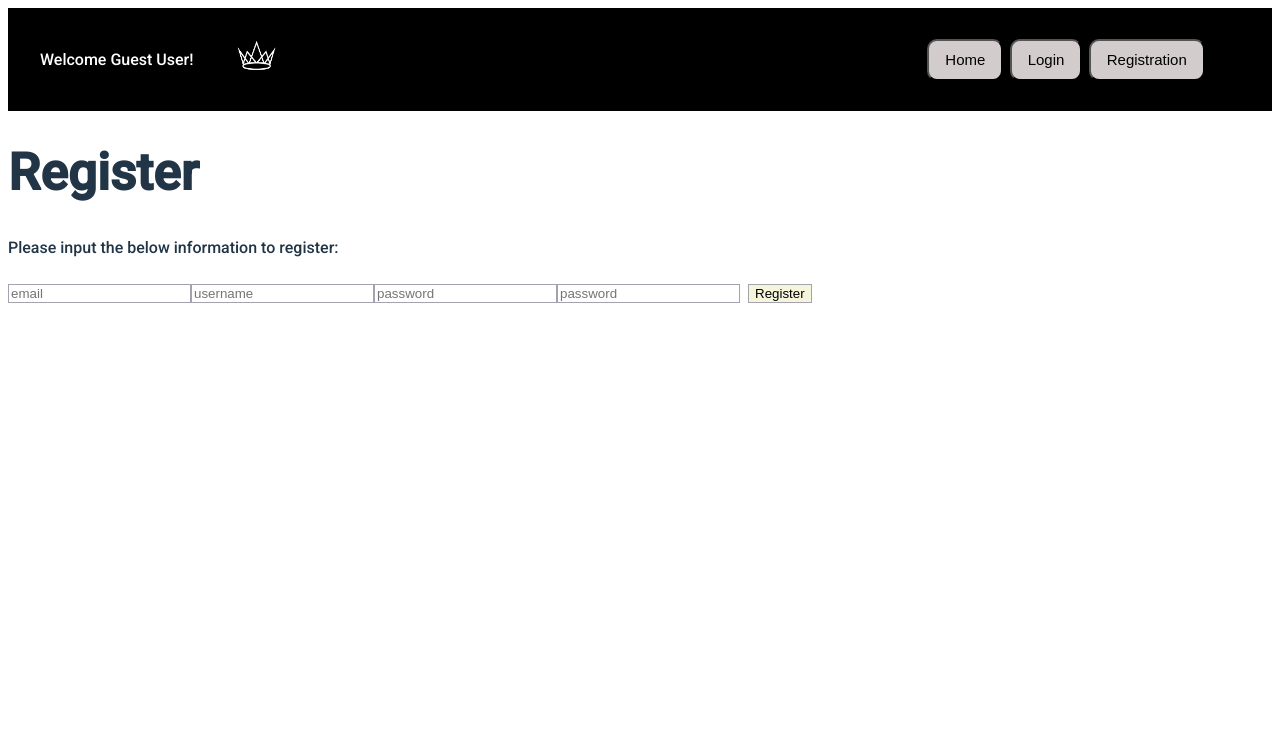
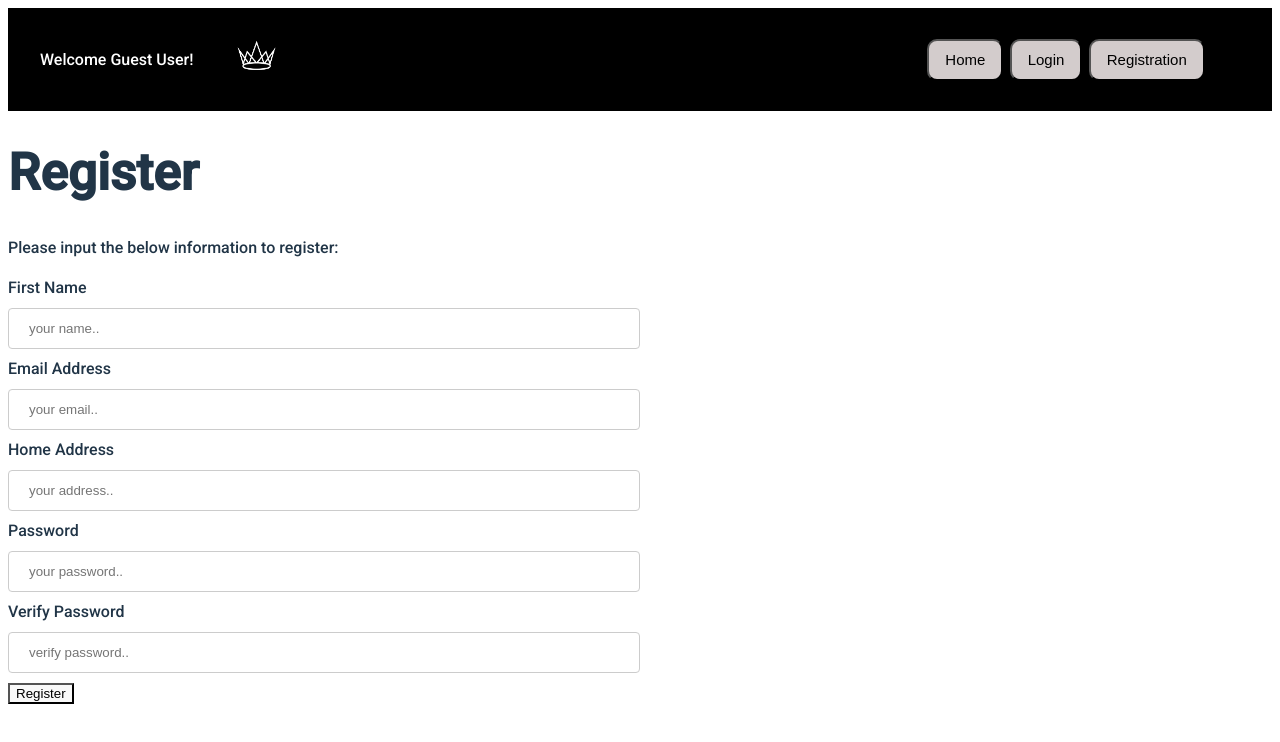
Before and after one commit to ticket-kings/movie-theatre-system-frontend, a React (Vite) app: page /register in a window 1280 px wide. Shown: the top 742 px of the page. Built offline with nearby package versions, Linux system fonts and the light colour scheme.

Commit message:
registration and login done - apart from credit card

```diff
--- a/src/Components/Header/Header.jsx
+++ b/src/Components/Header/Header.jsx
@@ -1,11 +1,21 @@
-import React, { useState } from "react";
+import React, { useCallback, useState } from "react";
 import "./header.css";
 
 import { useNavigate } from "react-router-dom";
 import crownLogo from "../../Assets/crownlogowhite.jpg";
 
 export const Header = () => {
-  const [isLoggedIn, setIsLoggedIn] = useState(false);
+  const [isLoggedIn, setIsLoggedIn] = useState(false); //useToggle();
+
+  // const updateLogin = () => {
+  //   if (sessionStorage.getItem("isLoggedIn") != 1) {
+  //     setIsLoggedIn(true);
+  //   }
+  //   console.log("test")
+  // }
+
+  // updateLogin();
+  // console.log(isLoggedIn)
 
   const navigate = useNavigate();
 
@@ -25,3 +35,14 @@ export const Header = () => {
     </div>
   );
 };
+
+// const useToggle = (initialState = false) => {
+//   // Initialize the state
+//   const [state, setState] = useState(initialState);
+
+//   // Define and memorize toggler function in case we pass down the component,
+//   // This function change the boolean value to it's opposite value
+//   const toggle = useCallback(() => setState(state => !state), []);
+
+//   return [state, toggle]
+// }
--- a/src/Pages/Loginpage/Loginpage.jsx
+++ b/src/Pages/Loginpage/Loginpage.jsx
@@ -2,11 +2,15 @@ import React, { useState } from 'react'
 import { Header } from '../../Components/Header/Header';
 import "./loginpage.css";
 
+import { useNavigate } from "react-router-dom";
+
 
 
 const Loginpage = () => {
+  const navigate = useNavigate();
   const [username, setUsername] = useState("Default username");
   const [password, setPassword] = useState("Default password");
+
 
   const signIn = async () => {
     console.log(username);
@@ -19,10 +23,18 @@ const Loginpage = () => {
         } else {
           sessionStorage.setItem("username", username);
           sessionStorage.setItem('password', password);
-          () => navigate("/"); // Not working? Need to navigate to homepage after login.
+          sessionStorage.setItem('isLoggedIn',true);
+          navigate('/');
           return response.json()
-        }})
-      .then((data) => console.log(data))
+        }
+      })
+      .then((data) => {
+        console.log(data)
+        let firstName = data.firstName;
+        let emailAddress = data.emailAddress;
+        sessionStorage.setItem("fistName", firstName);
+        sessionStorage.setItem('emailAddress', emailAddress);
+      })
       .catch((error) => {
         alert(error)
       });
--- a/src/Pages/Registrationpage/Registrationpage.jsx
+++ b/src/Pages/Registrationpage/Registrationpage.jsx
@@ -3,37 +3,63 @@ import { Header } from '../../Components/Header/Header';
 import "./registrationpage.css";
 
 const Registrationpage = () => {
-  const [username, setUsername] = useState("Default username");
+  const [name, setName] = useState("Default name");
   const [password, setPassword] = useState("Default password");
   const [verifiedPassword, setVerifiedPassword] = useState("Default password");
+  const [address, setAddress] = useState("Default Address");
+  const [email, setEmail] = useState("Default Email");
 
   const register = async () => {
-    console.log(username);
+    console.log(name);
     console.log(password);
     console.log(verifiedPassword);
 
-    let response = await fetch('http://localhost:8080/api/v1/user/registered')
-      .then((response) => response.json())
-      .then((data) => console.log(data))
+    if (name == 'Default name') {
+      alert("Please enter a valid name.")
+    } else if (email == "Default Email") {
+      alert("Please enter a valid email address")
+    } else if (address == "Default Address") {
+      alert("Please enter a valid address")
+    } else if (password == 'Default password') {
+      alert("Please enter a valid password.")
+    } else if (password != verifiedPassword) {
+      alert("Passwords do not match.")
+    } else {
+      let response = await fetch('http://localhost:8080/api/v1/user/registered', {
+        method: 'POST',
+        body: JSON.stringify({
+          id: null,
+          name: name,
+          emailAddress: email,
+          creditId: null,
+          credit: null,
+          cardId: null,
+          card: null,
+          address: address,
+          password: verifiedPassword
+        }),
+        headers: {
+          'Content-type': 'application/json; charset=UTF-8',
+        }
+      })
         .then((response) => {
           if (!response.ok) {
-          throw new Error('Incorrect Username and/ or Password');
+            throw new Error("Email address is already in use.")
           } else {
-          window.location.href = () => navigate("/");
+            alert("Congratulations " + name + "! You are now a registered user!")
+            return response.json()
           }
-        response.json()
+        }).catch((error) => {
+          alert(error);
         })
-      .then((data) => console.log(data))
-      .catch((error) => {
-        alert('Incorrect Username and/ or Password')
-      })
-    sessionStorage.setItem("username", username)
-    sessionStorage.setItem('password', password)
+        .then((data) => {
+          console.log(data)
+        });
+    }
   }
 
-
-const updateUsername = (e) => {
-  setUsername(e.target.value);
+  const updateName = (e) => {
+    setName(e.target.value);
   }
 
   const updatePassword = (e) => {
@@ -44,18 +70,41 @@ const updateVerifiedPassword = (e) => {
     setVerifiedPassword(e.target.value);
   }
 
+  const updateAddress = (e) => {
+    setAddress(e.target.value);
+  }
+
+  const updateEmail = (e) => {
+    setEmail(e.target.value);
+  }
+
   return (
     <div className="registration">
       <Header />
       <div>
         <h1>Register</h1>
         <div className="registration">
+          <form>
             <p>Please input the below information to register:</p>
-          <input type="email" placeholder='email'/>
-          <input id="username" type="username" onChange = {updateUsername} placeholder='username' />
-          <input id="password" type="password" onChange = {updatePassword} placeholder='password' />
-          <input id="verifyPassword" type="verfiedpassword" onChange={updateVerifiedPassword} placeholder='password' />
+            <label htmlFor="name">First Name</label><br></br>
+            <input id="name" type="text" onChange={updateName} placeholder='your name..' required /><br></br>
+
+            <label htmlFor="email">Email Address</label><br></br>
+            <input id="email" type="text" onChange={updateEmail} placeholder='your email..' /><br></br>
+
+            <label htmlFor="address">Home Address</label><br></br>
+            <input id="address" type="text" onChange={updateAddress} placeholder='your address..' /><br></br>
+
+            <label htmlFor="password">Password</label><br></br>
+            <input id="password" type="text" onChange={updatePassword} placeholder='your password..' /><br></br>
+
+            <label htmlFor="verifyPassword">Verify Password</label><br></br>
+            <input id="verifyPassword" type="text" onChange={updateVerifiedPassword} placeholder='verify password..' /><br></br>
+
+
+
             <button id="login" type="button" onClick={() => register()}>Register </button>
+          </form>
         </div>
       </div>
     </div>
--- a/src/Pages/Registrationpage/registrationpage.css
+++ b/src/Pages/Registrationpage/registrationpage.css
@@ -5,7 +5,20 @@
     background: beige;
 }
 
-.registration > input {
-    margin: 0.5 rem;
-    border: 1px solid rgb(163, 163, 173);
+.registration > form > input {
+    width: 50%;
+    padding: 12px 20px;
+    margin: 8px 0;
+    display: inline-block;
+    border: 1px solid #ccc;
+    border-radius: 4px;
+    box-sizing: border-box;
 }
+
+
+
+/* div {
+    border-radius: 5px;
+    background-color: #f2f2f2;
+    padding: 20px;
+  } */
```
Lines whose indentation alone changed are shown as unchanged.
